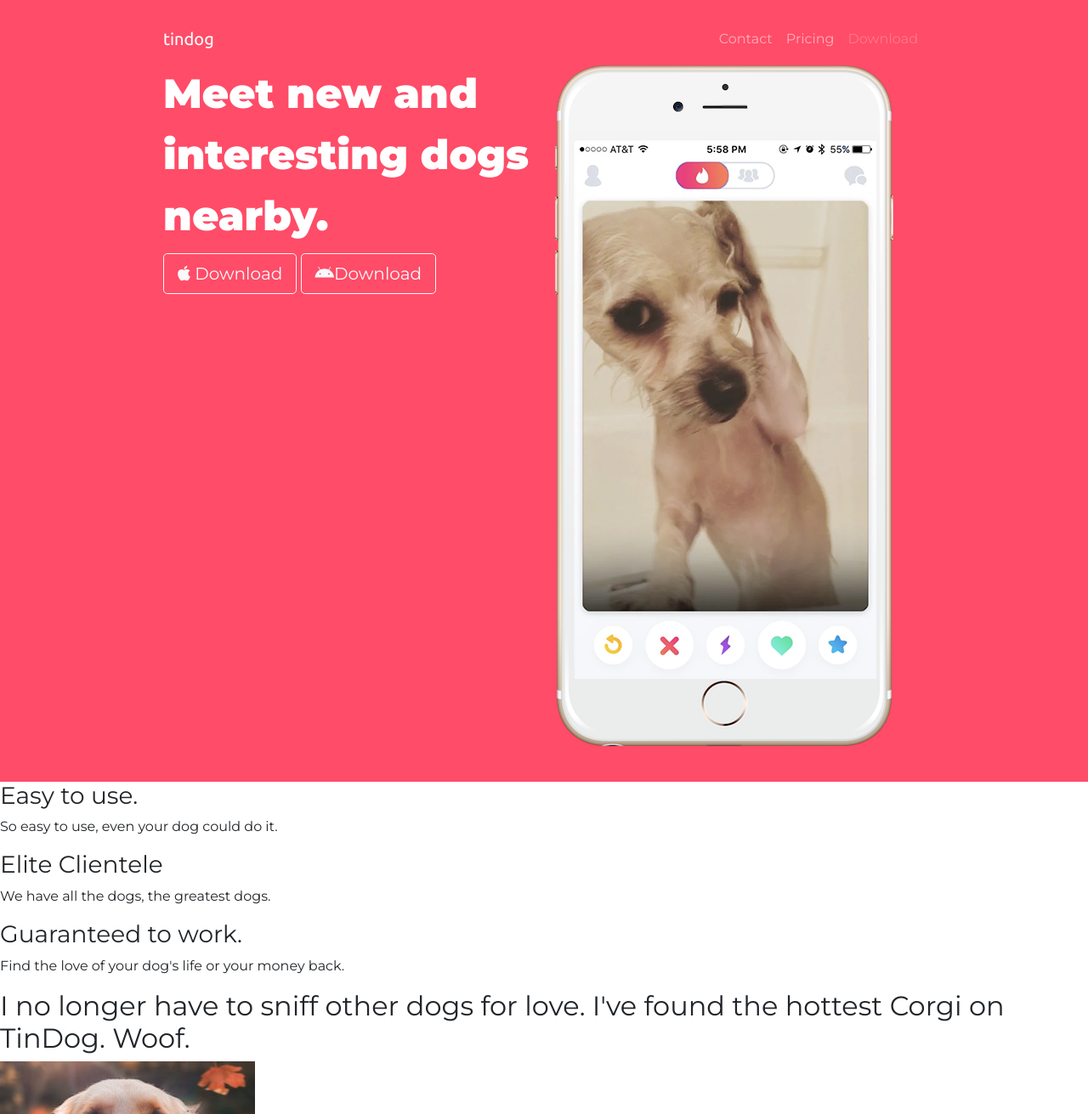
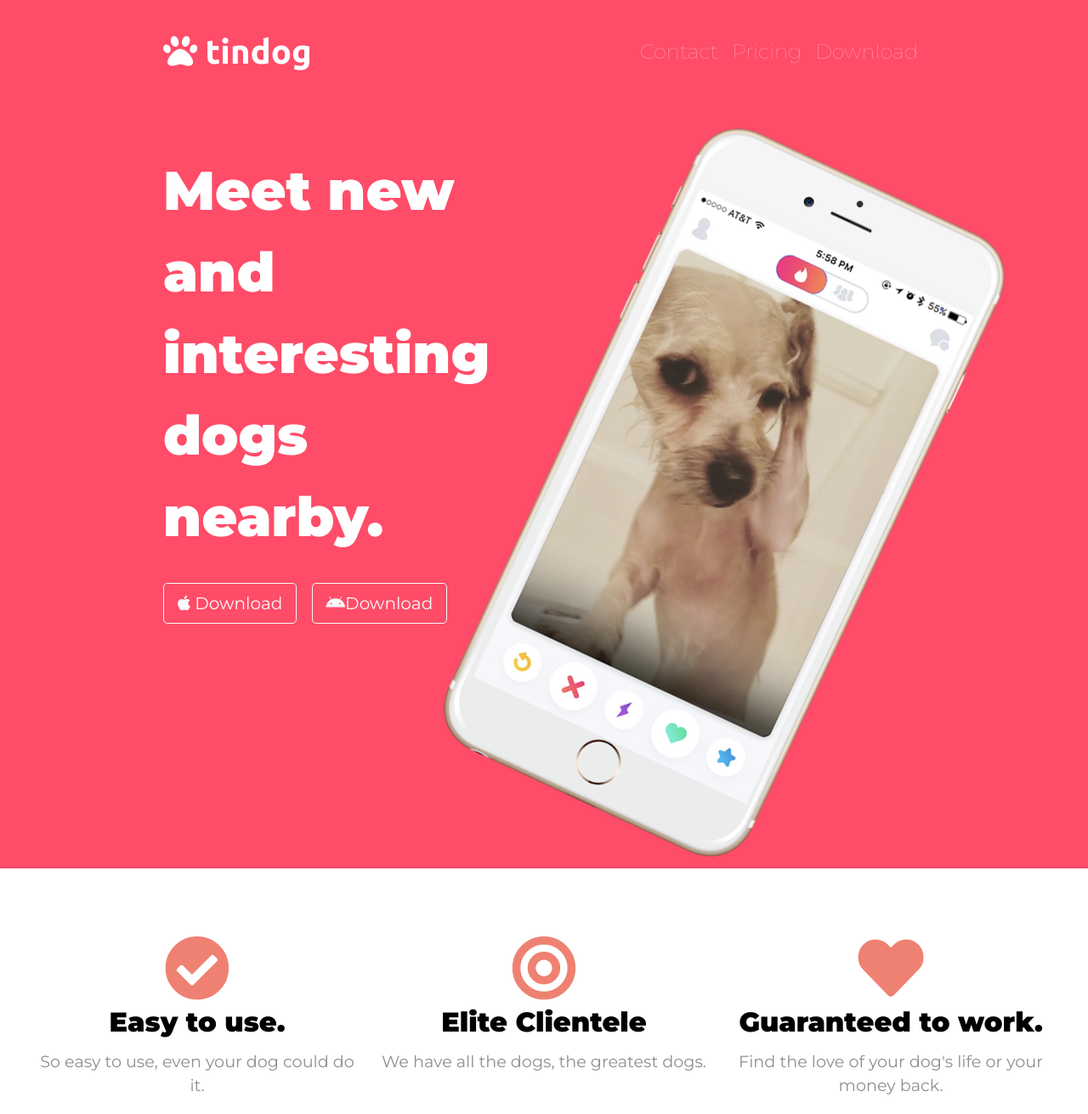
Before and after one commit to sinhadeepak1115/Tin-Dog, a plain HTML site: page index.html in a window 1280 px wide. Shown: the part 20-1331 px from the top of the page at 85% size. Drawn offline with nearby package versions, Linux system fonts and the light colour scheme.

Commit message:
update secrion 3 testimonial-img.

```diff
--- a/css/styles.css
+++ b/css/styles.css
@@ -4,20 +4,82 @@
 
 h1{
     font-family: 'Montserrat';
-    font-size: 3rem;
+    font-size: 4rem;
     line-height: 1.5;
     font-weight: 900;
     color: #ffffff;
 }
-
+h2{
+    font-family: 'Montserrat';
+    font-size: 3rem;
+    font-weight: bold;
+    line-height: 1.5;
+}
+h3{
+    font-family: 'Montserrat';
+    font-size: 2rem;
+    line-height: 1.5;
+    font-weight: bold;
+    color: #000000;
+}
+.download-btn{
+    margin: 5% 3% 5% 0% ;
+}
 .container-fluid{
     padding: 3% 15%;
 }
 
+.navbar {
+    padding-bottom: 5rem;
+}
+
 .navbar-brand{
     font-family:'Ubuntu';
+    font-size: 2.5rem;
+    font-weight: bold;
 }
+
+.nav-link{
+    padding-left: 40px;
+    padding-right: 40px;
+    font-size: 1.5rem;
+    font-family: 'Montserrat';
+    font-weight:200;
+}
+.title-img{
+    transform: rotate(25deg);
+}
+
+.nav-item {
+    padding:0 18px;
+}
+.fas {
+    color: #ef8172;
+
+}
+.feature-box{
+    text-align: center;
+
+}
+
 /* id */
 #title {
     background-color: #ff4c68
 }
+#features {
+    text-align: center;
+    padding: 80px 40px;
+    color: #8f8f8f;
+    font-size:1.2rem;
+}
+#testimonials{
+    padding:7% 15%;
+    text-align: center;
+    background-color: #ff4c68;
+    color: #fff;
+}
+
+.testimonial-img{
+    width: 10%;
+    border-radius: 100%;
+}
--- a/index.html
+++ b/index.html
@@ -24,7 +24,7 @@
     <div class="container-fluid">
     <!-- Nav Bar -->
     <nav class="navbar navbar-expand-lg navbar-dark ">
-        <a class="navbar-brand" href="#">tindog</a>
+        <a class="navbar-brand" href="#"><i class="fas fa-paw" style="color: #fff;"></i> tindog</a>
         <button class="navbar-toggler" type="button" data-bs-toggle="collapse" data-bs-target="#navbarNavAltMarkup" aria-controls="navbarNavAltMarkup" aria-expanded="false" aria-label="Toggle navigation">
           <span class="navbar-toggler-icon"></span>
         </button>
@@ -32,7 +32,7 @@
           <div class="navbar-nav ms-auto">
             <a class="nav-link" href="#">Contact</a>
             <a class="nav-link" href="#">Pricing</a>
-            <a class="nav-link disabled">Download</a>
+            <a class="nav-link" href="#">Download</a>
           </div>
         </div>
     </nav>
@@ -43,11 +43,11 @@
   <div class='row'>
     <div class="col-lg-6">
       <h1>Meet new and interesting dogs nearby.</h1>
-      <button type="button" class="btn btn-outline-light btn-lg"><i class="fab fa-apple"></i> Download</button>
-      <button type="button" class="btn btn-outline-light btn-lg"><i class="fab fa-android"></i>Download</button>
+      <button type="button" class="btn btn-outline-light btn-lg download-btn"><i class="fab fa-apple"></i> Download</button>
+      <button type="button" class="btn btn-outline-light btn-lg download-btn"><i class="fab fa-android"></i>Download</button>
     </div>
     <div class="col-lg-6">
-      <img src="images/iphone6.png" alt="iphone-mockup">
+      <img src="images/iphone6.png" class="title-img" alt="iphone-mockup">
     </div>
   </div>
 </div>
@@ -58,16 +58,23 @@
   <!-- Features -->
 
   <section id="features">
-
+    <div class='row'>
+    <div class="col-lg-4 feature-box">
+      <i class="fas fa-check-circle fa-4x"></i>
     <h3>Easy to use.</h3>
     <p>So easy to use, even your dog could do it.</p>
-
+    </div>
+    <div class="col-lg-4 feature-box">
+      <i class="fas fa-bullseye fa-4x"></i>
     <h3>Elite Clientele</h3>
     <p>We have all the dogs, the greatest dogs.</p>
-
+    </div>
+    <div class="col-lg-4 feature-box">
+      <i class="fas fa-heart fa-4x"></i>
     <h3>Guaranteed to work.</h3>
     <p>Find the love of your dog's life or your money back.</p>
-
+    </div>
+  </div>
   </section>
 
 
@@ -76,7 +83,7 @@
   <section id="testimonials">
 
     <h2>I no longer have to sniff other dogs for love. I've found the hottest Corgi on TinDog. Woof.</h2>
-    <img src="images/dog-img.jpg" alt="dog-profile">
+    <img class='testimonial-img' src="images/dog-img.jpg" alt="dog-profile">
     <em>Pebbles, New York</em>
 
     <!-- <h2 class="testimonial-text">My dog used to be so lonely, but with TinDog's help, they've found the love of their life. I think.</h2>
```
